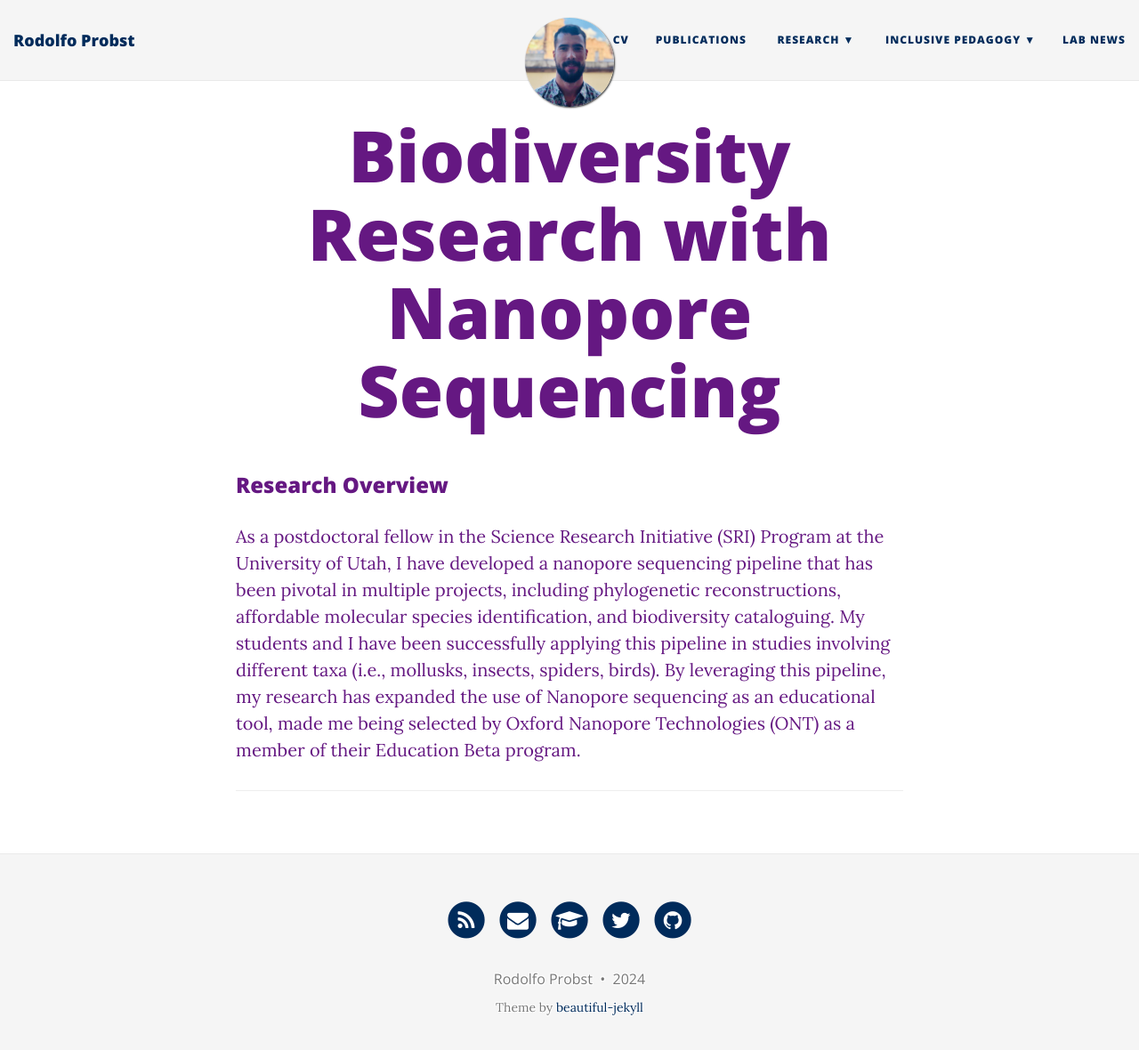
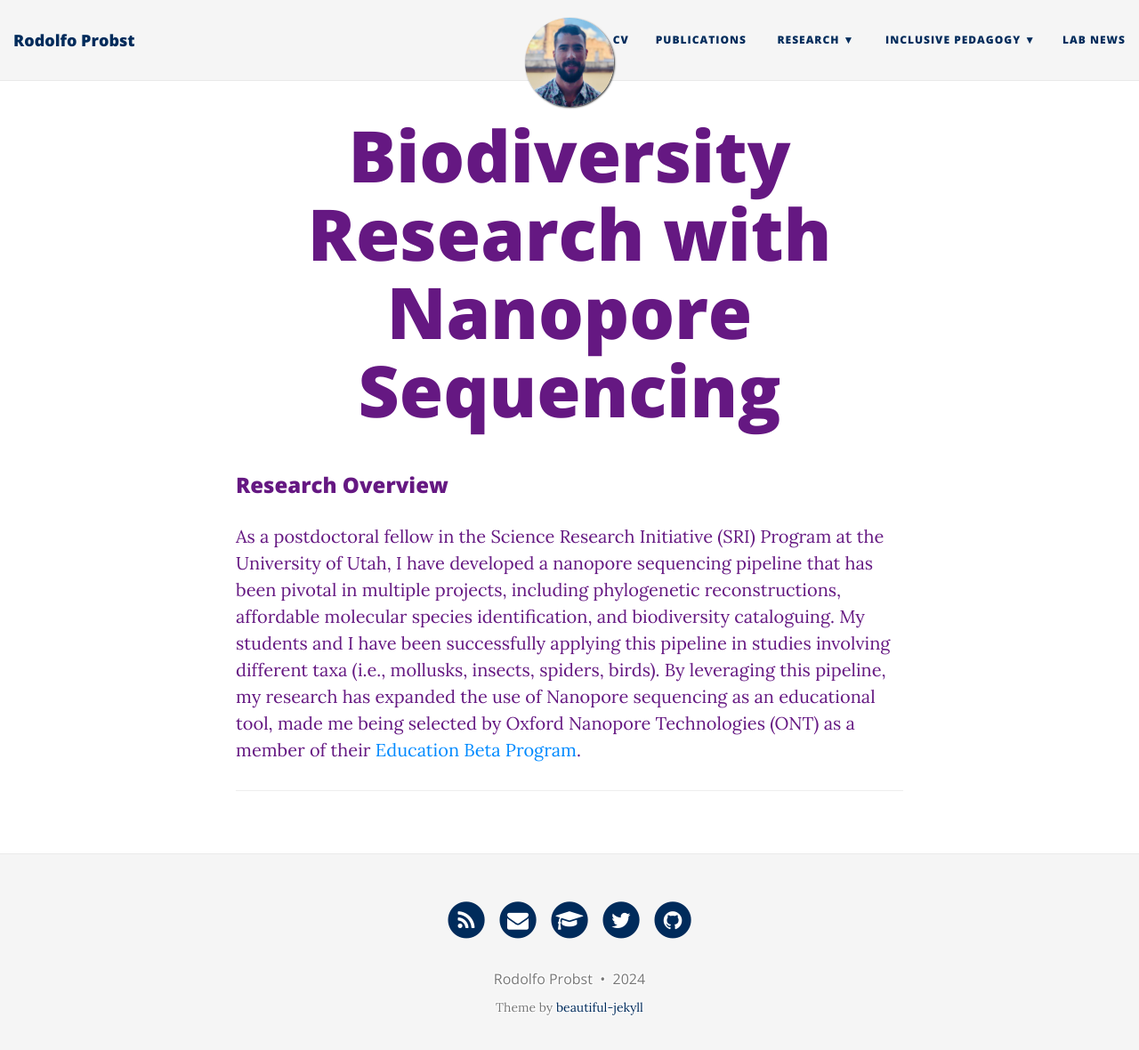
Before and after one commit to probstrodolfo/probstrodolfo.github.io, a Jekyll site: the page built from NGS.md, in a window 1280 px wide and 1193 px high. Shown: the top 1180 px of the window at 89% size. Built offline with Jekyll 4.4.1, drawn with Linux system fonts in a browser that asks for light colours; nearby versions of some CDN libraries; some of the changed lines change nothing that is shown.

Commit message:
Update NGS.md

```diff
--- a/NGS.md
+++ b/NGS.md
@@ -5,6 +5,6 @@
 
 ### Research Overview
 
-As a postdoctoral fellow in the Science Research Initiative (SRI) Program at the University of Utah, I have developed a nanopore sequencing pipeline that has been pivotal in multiple projects, including phylogenetic reconstructions, affordable molecular species identification, and biodiversity cataloguing. My students and  I have been successfully applying this pipeline in studies involving different taxa (i.e., mollusks, insects, spiders, birds). By leveraging this pipeline, my research has expanded the use of Nanopore sequencing as an educational tool, made me being selected by Oxford Nanopore Technologies (ONT) as a member of their Education Beta program.
+As a postdoctoral fellow in the Science Research Initiative (SRI) Program at the University of Utah, I have developed a nanopore sequencing pipeline that has been pivotal in multiple projects, including phylogenetic reconstructions, affordable molecular species identification, and biodiversity cataloguing. My students and  I have been successfully applying this pipeline in studies involving different taxa (i.e., mollusks, insects, spiders, birds). By leveraging this pipeline, my research has expanded the use of Nanopore sequencing as an educational tool, made me being selected by Oxford Nanopore Technologies (ONT) as a member of their [Education Beta Program](https://nanoporetech.com/about/education).
 
 ---
```
